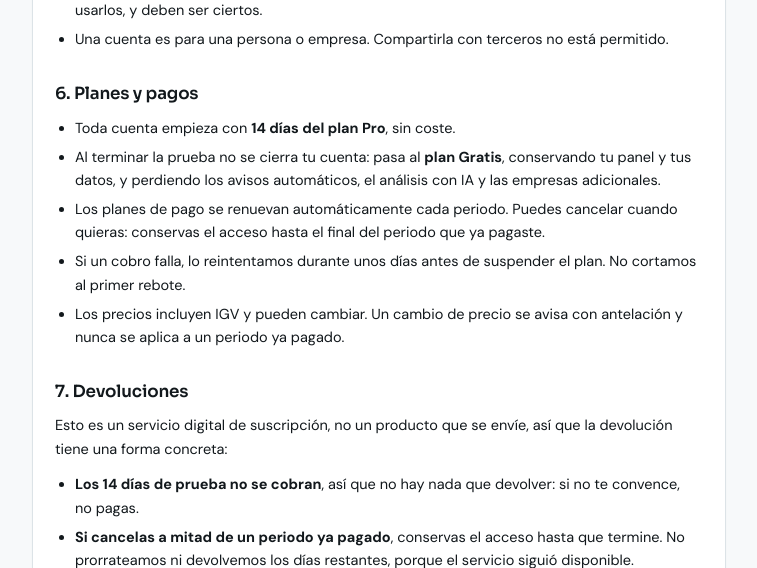
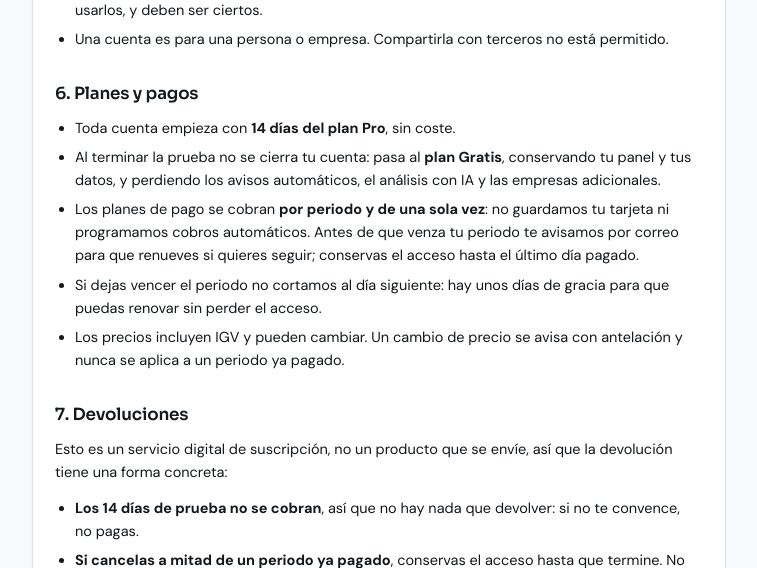
Before and after one commit to GarciaKevinFab/licitapro-peru, a FastAPI app: page /terminos in a window 1280 px wide. Shown: the part 1190-1758 px from the top of the page, without its empty margins (261-1018 px from the left). Run offline with FastAPI, Linux system fonts and the light colour scheme; some web fonts are replaced.

Commit message:
El checkout prometia renovacion automatica y la pasarela solo hace pagos unicos
Izipay confirmo por escrito que la afiliacion 5991076 esta habilitada solo para
pagos unicos, no recurrentes. Mientras tanto, el checkout, la pagina de precios
y los terminos afirmaban que la suscripcion se renueva sola y que un cobro
fallido se reintenta: dos cosas que hoy no pueden ocurrir.

Ahora dicen lo que de verdad pasa: cada pago cubre su periodo, no queda ningun
cobro programado, no se guarda la tarjeta, y antes del vencimiento se avisa por
correo para renovar. Si mas adelante Izipay habilita la recurrencia, esto se
revisa; prometerla antes es vender algo que no se entrega.

Co-Authored-By: Claude Opus 5 <noreply@anthropic.com>

```diff
--- a/web/templates/comprar.html
+++ b/web/templates/comprar.html
@@ -153,9 +153,9 @@ main{max-width:920px}
         Al pulsar <b>Pagar</b> aceptas los <a href="/terminos">términos del
         servicio</a> y la <a href="/privacidad">política de privacidad</a>. El
         cobro lo procesa <b>Izipay</b>: los datos de tu tarjeta viajan directos
-        a la pasarela y LicitaPro nunca los ve ni los guarda. La suscripción se
-        renueva automáticamente cada periodo y puedes cancelarla cuando quieras
-        desde tu cuenta, conservando el acceso hasta el final del periodo pagado.
+        a la pasarela y LicitaPro nunca los ve ni los guarda. Este es un pago único:
+        cubre el periodo que elegiste y no queda ningún cobro programado. Antes
+        de que venza te avisamos por correo para que renueves si quieres seguir.
       </p>
 
       <div class="medios">
--- a/web/templates/precios.html
+++ b/web/templates/precios.html
@@ -195,8 +195,8 @@ main{max-width:1180px}
       <span>Diners Club</span><span>Soles · PEN</span>
     </div>
     <p class="ayuda mt-16">
-      La renovación es automática cada periodo y se cancela en cualquier momento
-      desde <b>Suscripción</b>, dentro de tu cuenta. Consulta los
+      Cada pago cubre un periodo y no deja cobros programados: antes de que venza
+      te avisamos por correo para que renueves si quieres seguir. Consulta los
       <a href="/terminos">términos del servicio</a> y la
       <a href="/privacidad">política de privacidad</a>.
     </p>
--- a/web/templates/terminos.html
+++ b/web/templates/terminos.html
@@ -85,11 +85,12 @@
     <li>Al terminar la prueba no se cierra tu cuenta: pasa al <b>plan Gratis</b>,
         conservando tu panel y tus datos, y perdiendo los avisos automáticos, el
         análisis con IA y las empresas adicionales.</li>
-    <li>Los planes de pago se renuevan automáticamente cada periodo. Puedes
-        cancelar cuando quieras: conservas el acceso hasta el final del periodo
-        que ya pagaste.</li>
-    <li>Si un cobro falla, lo reintentamos durante unos días antes de suspender
-        el plan. No cortamos al primer rebote.</li>
+    <li>Los planes de pago se cobran <b>por periodo y de una sola vez</b>: no
+        guardamos tu tarjeta ni programamos cobros automáticos. Antes de que
+        venza tu periodo te avisamos por correo para que renueves si quieres
+        seguir; conservas el acceso hasta el último día pagado.</li>
+    <li>Si dejas vencer el periodo no cortamos al día siguiente: hay unos días
+        de gracia para que puedas renovar sin perder el acceso.</li>
     <li>Los precios incluyen IGV y pueden cambiar. Un cambio de precio se avisa
         con antelación y nunca se aplica a un periodo ya pagado.</li>
   </ul>
```
